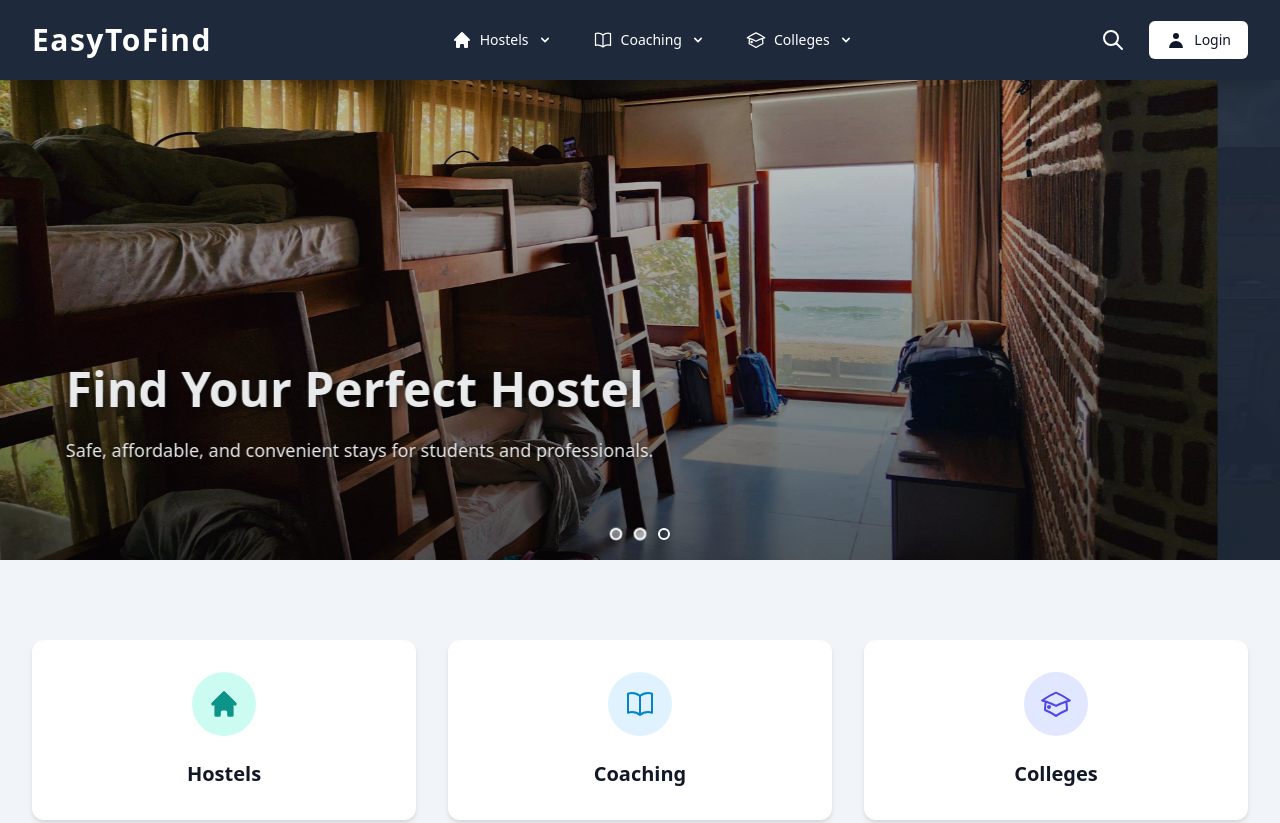
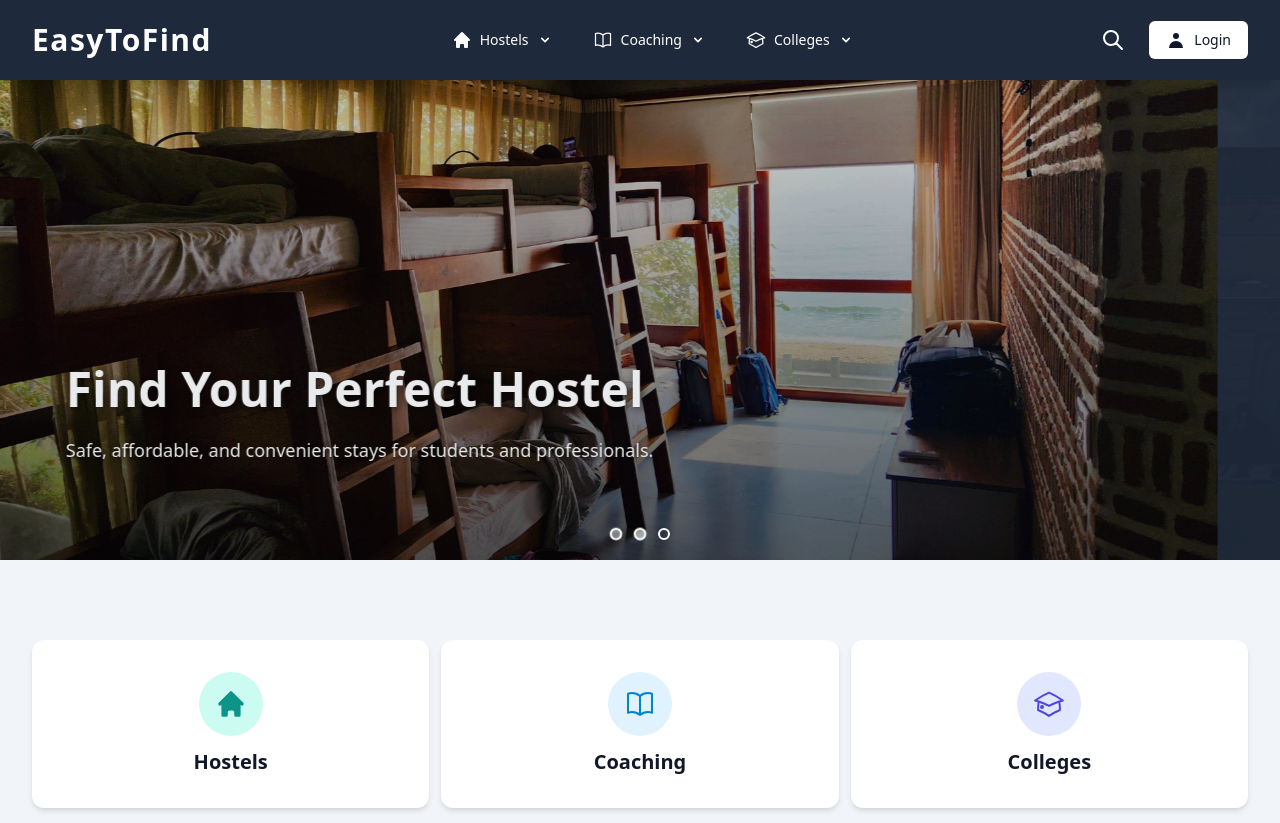
Before and after one commit to Sahilssr1/find, a plain HTML site: page index.html in a window 1280 px wide. Shown: the top 823 px of the page. Drawn offline with nearby package versions, Linux system fonts and the light colour scheme; no server answers; some icons are missing.

Commit message:
Update style.css

```diff
--- a/style.css
+++ b/style.css
@@ -185,31 +185,30 @@ body {
     transform: scale(1.1);
 }
 
-/* --- CATEGORY CARDS: GRID LAYOUT FOR ALL SCREENS (MODIFIED) --- */
+/* --- CATEGORY CARDS: SCROLLER & GRID --- */
+
+/* Mobile First: Horizontal scroller */
+/* --- CATEGORY CARDS: SCROLLER & GRID --- */
+
+/* --- CATEGORY CARDS: HORIZONTAL ROW LAYOUT --- */
+
+/* This will apply to all screen sizes */
 .category-container {
-  display: grid;
-  grid-template-columns: repeat(3, 1fr); /* 3 columns on all screens */
-  gap: 1rem; /* Default gap for mobile */
+    display: flex; /* Aligns children (the cards) in a row */
+    justify-content: space-between; /* Distributes space between cards */
+    gap: 0.75rem; /* Creates a small gap between the cards (you can adjust this) */
 }
 
-/* Increase the gap on larger screens */
-@media (min-width: 640px) {
-    .category-container {
-        gap: 1.5rem;
-    }
+/* This makes sure each card takes up an equal amount of space in the row */
+.category-container > .category-card {
+   flex: 1;
 }
 
-@media (min-width: 1024px) {
-    .category-container {
-        gap: 2rem;
-    }
-}
 
 /* --- INDIVIDUAL CARD STYLES --- */
 .category-card {
     background-color: white;
     border-radius: 0.75rem; /* rounded-lg */
-    padding: 2rem; /* p-8 */
     text-align: center;
     box-shadow: 0 4px 6px -1px rgba(0, 0, 0, 0.1), 0 2px 4px -1px rgba(0, 0, 0, 0.06);
     transition: transform 0.3s ease, box-shadow 0.3s ease;
@@ -219,16 +218,13 @@ body {
     box-shadow: 0 10px 15px -3px rgba(0, 0, 0, 0.1), 0 4px 6px -2px rgba(0, 0, 0, 0.05);
 }
 .card-icon {
-    margin: 0 auto 1.5rem auto; /* mx-auto mb-6 */
-    width: 4rem; /* w-16 */
-    height: 4rem; /* h-16 */
+    margin: 0 auto 0.75rem auto; /* mx-auto mb-3 */
     border-radius: 50%;
     display: flex;
     align-items: center;
     justify-content: center;
 }
 .card-title {
-    font-size: 1.25rem; /* text-xl */
     font-weight: 700; /* font-bold */
     color: #111827; /* text-gray-900 */
 }
```
